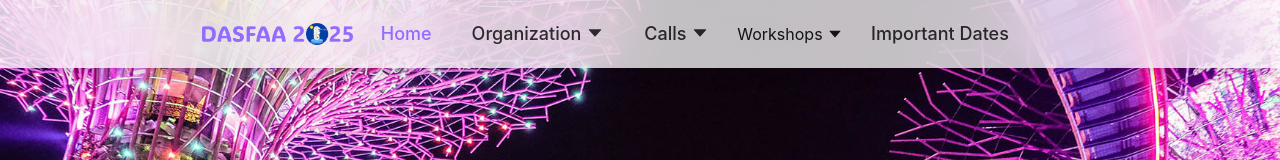
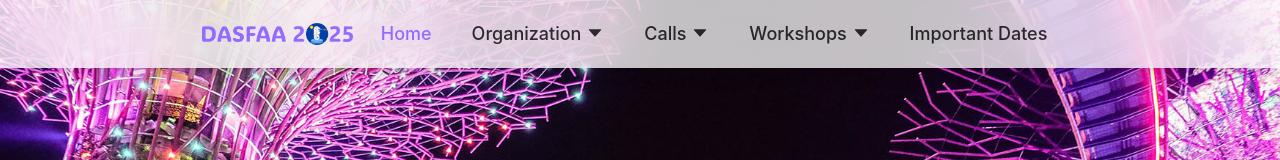
Before and after one commit to dasfaa2025/dasfaa2025.github.io, a React (Vite) app: page /important-dates in a window 1280 px wide. Shown: the top 160 px of the page. Built offline with nearby package versions, Linux system fonts and the light colour scheme.

Commit message:
chore: update header style

```diff
--- a/src/components/Header/index.tsx
+++ b/src/components/Header/index.tsx
@@ -50,7 +50,7 @@ const Menu = ({
           {children} <CaretDownOutlined />
         </Link>
       ) : (
-        <div className="cursor-pointer">
+        <div className={className + " cursor-pointer"}>
           {children} <CaretDownOutlined />
         </div>
       )}
```
